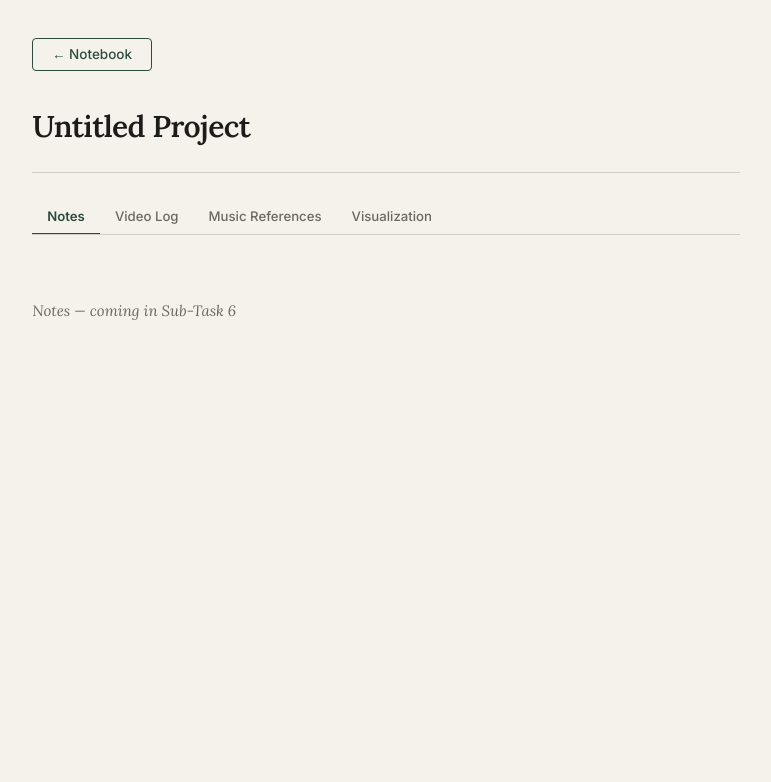
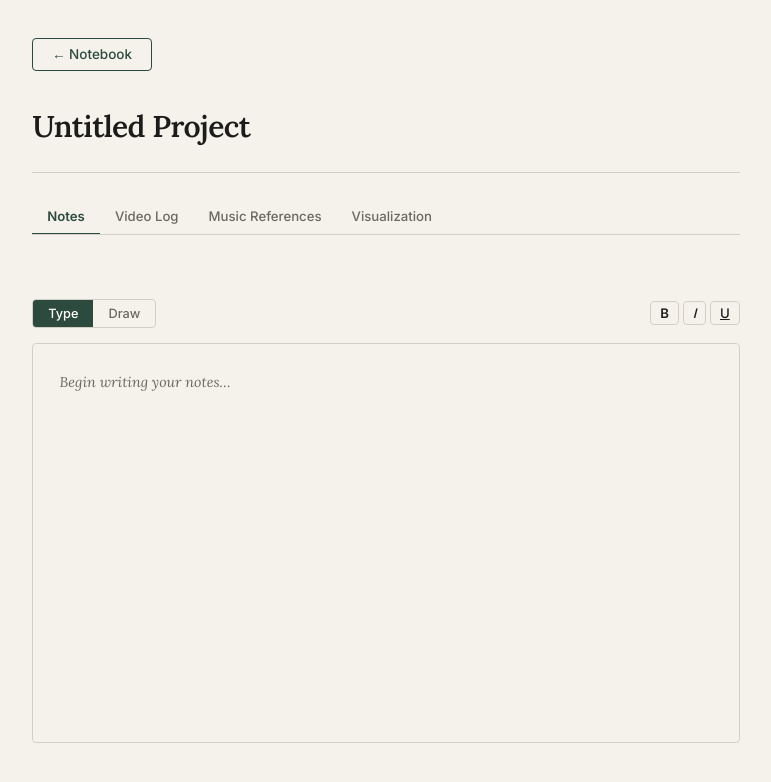
Before and after one commit to HKozuka/choreographers-notebook, a React (Vite) app: page /project/1 in a window 1280 px wide. Shown: the top 782 px of the page, without its empty margins (254-1025 px from the left). Built offline with nearby package versions, Linux system fonts and the light colour scheme.

Commit message:
feat: notes tab with type/draw toggle, rich text editor and stylus canvas

```diff
--- a/src/features/notes/NotesTab.jsx
+++ b/src/features/notes/NotesTab.jsx
@@ -1,7 +1,182 @@
+import { useState, useEffect, useRef, useCallback } from 'react'
+import styles from './NotesTab.module.css'
+
 export default function NotesTab({ projectId }) {
+  const [mode, setMode] = useState('type') // 'type' | 'draw'
+  const [text, setText] = useState('')
+  const canvasRef = useRef(null)
+  const isDrawing = useRef(false)
+  const lastPoint = useRef(null)
+
+  const textKey = `project_notes_text_${projectId}`
+  const drawKey = `project_notes_drawing_${projectId}`
+
+  // ── Load persisted text on mount
+  useEffect(() => {
+    const saved = localStorage.getItem(textKey)
+    if (saved) setText(saved)
+  }, [textKey])
+
+  // ── Persist text on change
+  useEffect(() => {
+    localStorage.setItem(textKey, text)
+  }, [text, textKey])
+
+  // ── Restore drawing when switching to draw mode
+  useEffect(() => {
+    if (mode !== 'draw') return
+    const canvas = canvasRef.current
+    if (!canvas) return
+    const saved = localStorage.getItem(drawKey)
+    if (saved) {
+      const img = new Image()
+      img.onload = () => {
+        const ctx = canvas.getContext('2d')
+        ctx.clearRect(0, 0, canvas.width, canvas.height)
+        ctx.drawImage(img, 0, 0)
+      }
+      img.src = saved
+    }
+  }, [mode, drawKey])
+
+  // ── Resize canvas to match its display size
+  useEffect(() => {
+    if (mode !== 'draw') return
+    const canvas = canvasRef.current
+    if (!canvas) return
+    const { width, height } = canvas.getBoundingClientRect()
+    if (canvas.width !== width || canvas.height !== height) {
+      // Preserve existing drawing across resize
+      const saved = localStorage.getItem(drawKey)
+      canvas.width = width
+      canvas.height = height
+      if (saved) {
+        const img = new Image()
+        img.onload = () => canvas.getContext('2d').drawImage(img, 0, 0)
+        img.src = saved
+      }
+    }
+  }, [mode, drawKey])
+
+  function getPos(e, canvas) {
+    const rect = canvas.getBoundingClientRect()
+    const scaleX = canvas.width / rect.width
+    const scaleY = canvas.height / rect.height
+    return {
+      x: (e.clientX - rect.left) * scaleX,
+      y: (e.clientY - rect.top) * scaleY,
+      pressure: e.pressure > 0 ? e.pressure : 0.5,
+    }
+  }
+
+  const handlePointerDown = useCallback((e) => {
+    e.preventDefault()
+    const canvas = canvasRef.current
+    canvas.setPointerCapture(e.pointerId)
+    isDrawing.current = true
+    lastPoint.current = getPos(e, canvas)
+  }, [])
+
+  const handlePointerMove = useCallback((e) => {
+    if (!isDrawing.current) return
+    e.preventDefault()
+    const canvas = canvasRef.current
+    const ctx = canvas.getContext('2d')
+    const current = getPos(e, canvas)
+    const prev = lastPoint.current
+
+    ctx.beginPath()
+    ctx.moveTo(prev.x, prev.y)
+    ctx.lineTo(current.x, current.y)
+    ctx.strokeStyle = 'var(--color-text-primary, #1C1C1A)'
+    ctx.lineWidth = Math.max(1, current.pressure * 4)
+    ctx.lineCap = 'round'
+    ctx.lineJoin = 'round'
+    ctx.stroke()
+
+    lastPoint.current = current
+  }, [])
+
+  const handlePointerUp = useCallback(() => {
+    if (!isDrawing.current) return
+    isDrawing.current = false
+    lastPoint.current = null
+    // Persist drawing
+    const canvas = canvasRef.current
+    if (canvas) {
+      localStorage.setItem(drawKey, canvas.toDataURL())
+    }
+  }, [drawKey])
+
+  function handleClear() {
+    const canvas = canvasRef.current
+    if (!canvas) return
+    canvas.getContext('2d').clearRect(0, 0, canvas.width, canvas.height)
+    localStorage.removeItem(drawKey)
+  }
+
+  function execFormat(cmd) {
+    document.execCommand(cmd, false, null)
+  }
+
   return (
-    <div style={{ padding: 'var(--space-lg) 0', color: 'var(--color-text-secondary)', fontStyle: 'italic', fontFamily: 'var(--font-display)' }}>
-      Notes — coming in Sub-Task 6
+    <div className={styles.container}>
+      {/* Mode toggle */}
+      <div className={styles.toolbar}>
+        <div className={styles.modeToggle}>
+          <button
+            className={`${styles.toggleBtn} ${mode === 'type' ? styles.toggleActive : ''}`}
+            onClick={() => setMode('type')}
+          >
+            Type
+          </button>
+          <button
+            className={`${styles.toggleBtn} ${mode === 'draw' ? styles.toggleActive : ''}`}
+            onClick={() => setMode('draw')}
+          >
+            Draw
+          </button>
+        </div>
+
+        {/* Formatting toolbar — visible in type mode */}
+        {mode === 'type' && (
+          <div className={styles.formatBar}>
+            <button className={styles.fmtBtn} onClick={() => execFormat('bold')} title="Bold"><strong>B</strong></button>
+            <button className={styles.fmtBtn} onClick={() => execFormat('italic')} title="Italic"><em>I</em></button>
+            <button className={styles.fmtBtn} onClick={() => execFormat('underline')} title="Underline"><u>U</u></button>
+          </div>
+        )}
+
+        {/* Clear button — visible in draw mode */}
+        {mode === 'draw' && (
+          <button className="btn-secondary" onClick={handleClear}>
+            Clear drawing
+          </button>
+        )}
+      </div>
+
+      {/* Type mode */}
+      {mode === 'type' && (
+        <div
+          className={styles.editor}
+          contentEditable
+          suppressContentEditableWarning
+          onInput={e => setText(e.currentTarget.innerHTML)}
+          dangerouslySetInnerHTML={{ __html: text }}
+        />
+      )}
+
+      {/* Draw mode */}
+      {mode === 'draw' && (
+        <canvas
+          ref={canvasRef}
+          className={styles.canvas}
+          onPointerDown={handlePointerDown}
+          onPointerMove={handlePointerMove}
+          onPointerUp={handlePointerUp}
+          onPointerLeave={handlePointerUp}
+        />
+      )}
     </div>
   )
 }
--- /dev/null
+++ b/src/features/notes/NotesTab.module.css
@@ -0,0 +1,112 @@
+.container {
+  display: flex;
+  flex-direction: column;
+  gap: var(--space-md);
+  padding: var(--space-lg) 0;
+}
+
+/* Toolbar row */
+.toolbar {
+  display: flex;
+  align-items: center;
+  justify-content: space-between;
+  gap: var(--space-md);
+  flex-wrap: wrap;
+}
+
+/* Type / Draw toggle */
+.modeToggle {
+  display: flex;
+  border: var(--border);
+  border-radius: var(--radius);
+  overflow: hidden;
+}
+
+.toggleBtn {
+  background: transparent;
+  border: none;
+  border-radius: 0;
+  padding: 0.4rem 1rem;
+  font-family: var(--font-body);
+  font-size: 0.85rem;
+  font-weight: 500;
+  color: var(--color-text-secondary);
+  cursor: pointer;
+  transition: background-color 0.15s ease, color 0.15s ease;
+}
+
+.toggleBtn:hover {
+  background-color: var(--color-surface);
+  color: var(--color-text-primary);
+}
+
+.toggleActive {
+  background-color: var(--color-accent-primary);
+  color: #fff;
+}
+
+.toggleActive:hover {
+  background-color: var(--color-accent-secondary);
+  color: #fff;
+}
+
+/* Formatting buttons */
+.formatBar {
+  display: flex;
+  gap: var(--space-xs);
+}
+
+.fmtBtn {
+  background: transparent;
+  border: var(--border);
+  border-radius: var(--radius);
+  padding: 0.3rem 0.6rem;
+  font-size: 0.88rem;
+  color: var(--color-text-primary);
+  cursor: pointer;
+  line-height: 1;
+}
+
+.fmtBtn:hover {
+  background-color: var(--color-surface);
+  border-color: var(--color-accent-primary);
+}
+
+/* Rich text editor area */
+.editor {
+  min-height: 400px;
+  border: var(--border);
+  border-radius: var(--radius);
+  padding: var(--space-lg);
+  font-family: var(--font-body);
+  font-size: 0.95rem;
+  line-height: 1.7;
+  color: var(--color-text-primary);
+  background: transparent;
+  outline: none;
+  cursor: text;
+}
+
+.editor:focus {
+  border-color: var(--color-accent-primary);
+}
+
+.editor:empty::before {
+  content: 'Begin writing your notes…';
+  color: var(--color-text-secondary);
+  font-style: italic;
+  font-family: var(--font-display);
+  pointer-events: none;
+}
+
+/* Drawing canvas */
+.canvas {
+  width: 100%;
+  height: 480px;
+  border: var(--border);
+  border-radius: var(--radius);
+  background: var(--color-surface);
+  cursor: crosshair;
+  touch-action: none; /* critical for Pointer Events on touch/stylus */
+  display: block;
+}
```
